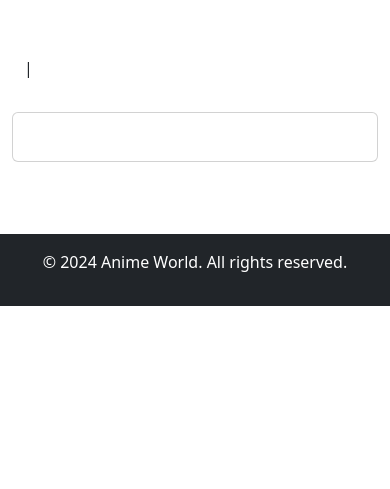
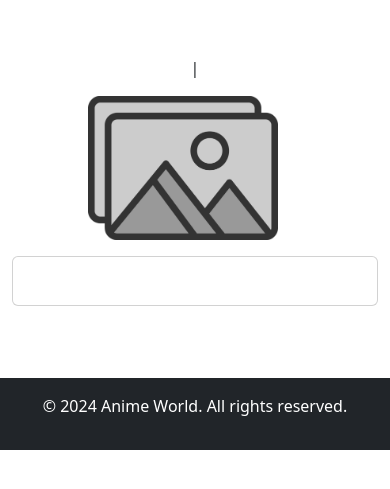
Before and after one commit to Triz22/final-project, a Django app: template blog/templates/blog/post_detail.html in a window 390 px wide. Shown: the part 57-546 px from the top of the page. Run offline with Django 4.2, Linux system fonts and the light colour scheme; the template is opened without the code that fills it, so the values that code supplies are empty; parts of the project's set-up code (start-up, migrations or seed data) failed here and were passed over.

Commit message:
Create a view for post details

```diff
--- a/blog/forms.py
+++ b/blog/forms.py
@@ -14,5 +14,5 @@
     """ Collect user input as comment"""
     class Meta:
         """single body field for comment"""
-        model = Post
-        fields = ('body')
+        model = Comment
+        fields = ('body',)
--- a/blog/templates/blog/blog_list.html
+++ b/blog/templates/blog/blog_list.html
@@ -13,12 +13,12 @@
         {% for post in object_list %}
         <div class="col-sm-12 col-md-4 col-lg-3 col-xl-3 mb-4">
             <div class="card">
-                <!-- <a href="{% url 'post_detail' post.slug %}" class="post-link" ></a> css not added yet for post-link -->
+                <a href="{% url 'post_detail' post.id %}" class="text-decoration-none text-reset" > <!-- css not added yet for post-link-->
                 <div class="card-body">
                   <h5 class="card-title">{{post.anime_title}}</h5>
                   <p class="card-text">{{post.description |truncatechars:100}}.</p>
                   <p class="card-text">{{post.created_on}}.</p>
-
+                </a>
                 </div>
             </div>
         </div>
--- a/blog/templates/blog/post_detail.html
+++ b/blog/templates/blog/post_detail.html
@@ -1,21 +1,22 @@
 {% extends 'base.html' %} {% block content %}
 {% load static %}
 
-<div class="masthead">
-    <div class="container">
-        <div class="row g-0">
-            <div class="col-md-6 masthead-text">
+<div class="container">
+        <div class="row">
+            <div class="col text-center">
                 <!-- Post title goes in these h1 tags -->
                 <h1 class="post-title">{{ post.anime_title }}</h1>
                 <!-- Post author goes before the | the post's created date goes after -->
                 <p class="post-subtitle">{{ post.author }} | {{ post.created_on }}</p>
             </div>
-            <div class="d-none d-md-block col-md-6 masthead-image">
-                <img src="{% static 'images/default.jpg' %}" class="scale" alt="placeholder">
+            <div class="row text-center">
+                <div class="col">
+                        <img src="{% static 'images/default.jpg' %}" class="scale" alt="placeholder" style = "max-width: 60%; height: 100%;">
+                </div>
             </div>
+
         </div>
     </div>
-</div>
 
 <div class="container">
     <div class="row">
--- a/blog/urls.py
+++ b/blog/urls.py
@@ -4,5 +4,5 @@
 urlpatterns = [
     path('',views.PostList.as_view(),name = 'bloglist'),
     path('share_post',views.SharePost.as_view(),name = 'share_post'),
-    # path('<slug:slug>/', views.PostDetail.as_view(), name='post_detail')
+    path('<int:post_id>/', views.post_detail, name='post_detail'),
 ]
```
Also changed, not shown: blog/views.py (+18 -19 lines).
